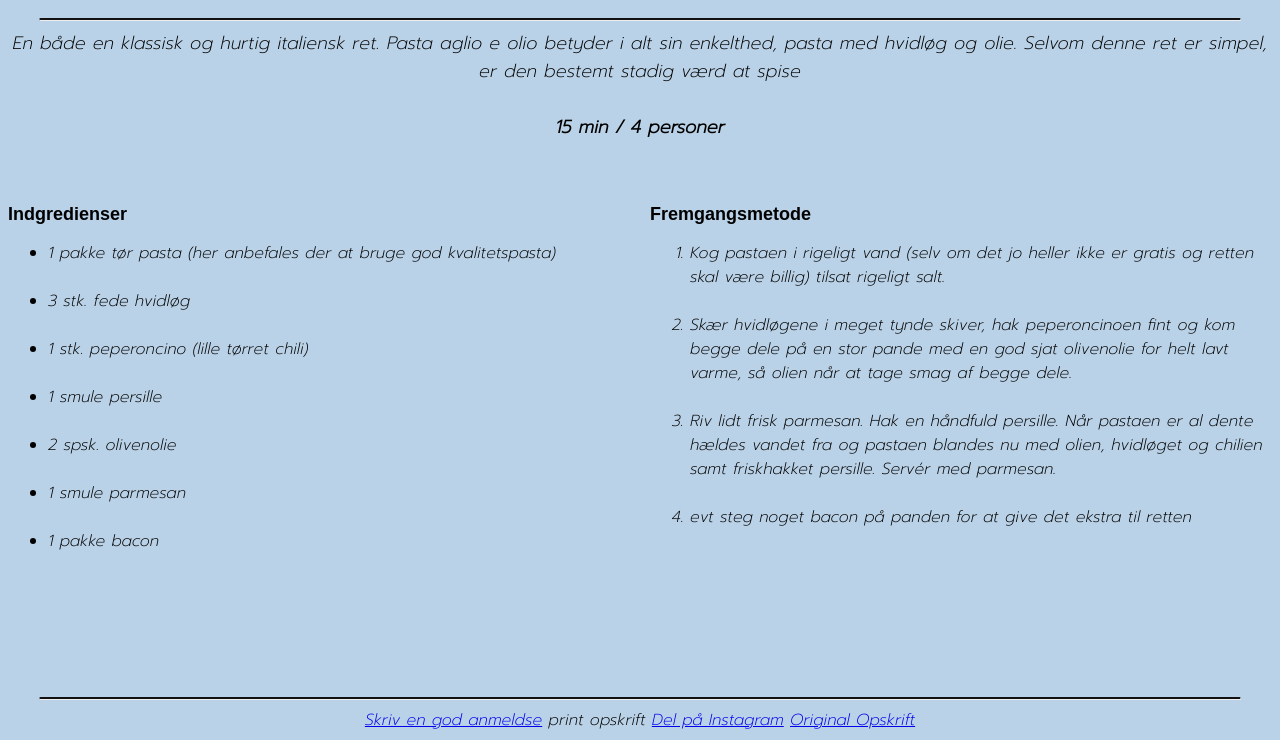
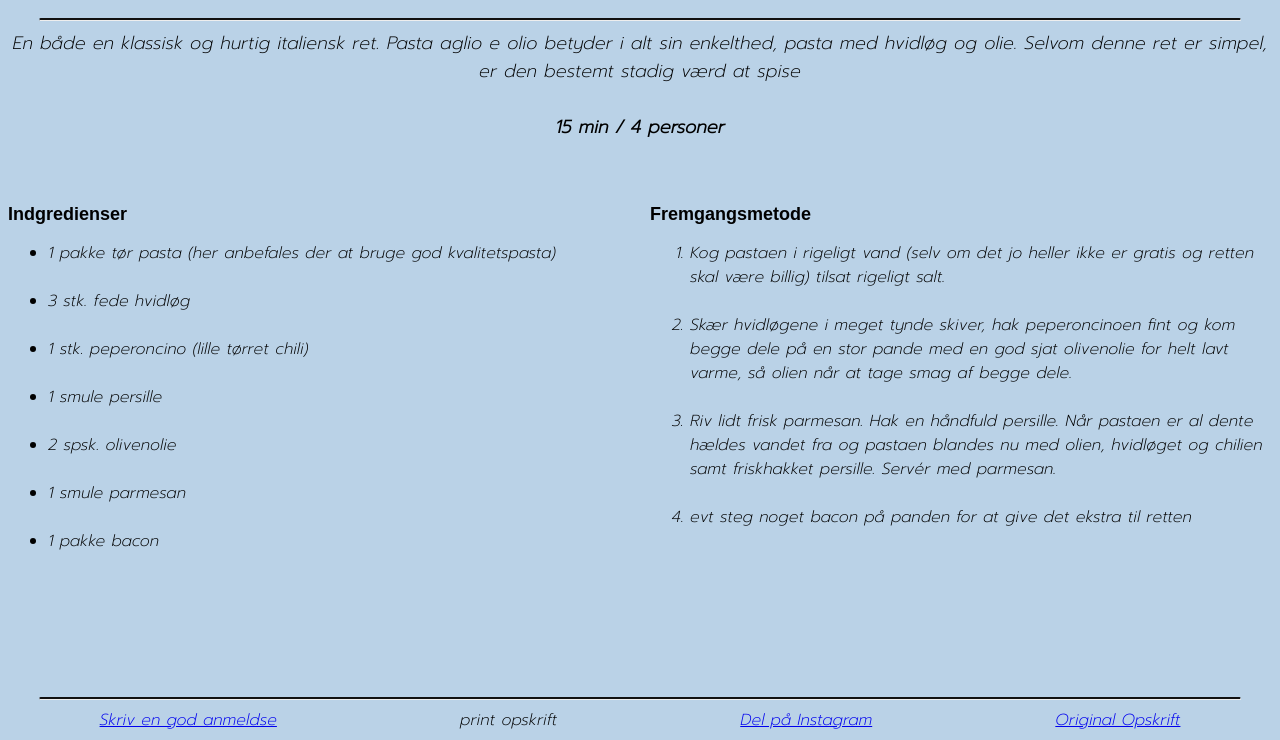
Before and after one commit to Mart0808DK/Martins-Opskrift, a plain HTML site: page index.html in a window 1280 px wide. Shown: the part 539-1279 px from the top of the page. Drawn offline with Linux system fonts and the light colour scheme; a web font is replaced by a local one.

Commit message:
css ændringer
ændringer i footeren

```diff
--- a/app.css
+++ b/app.css
@@ -31,7 +31,10 @@ hr {
   width: 95%;
 }
 
-#Foot {
+.fod {
+  display: grid;
+  grid-template-columns: auto auto auto auto;
+  grid-row: 1fr 1fr 1fr;
   text-align: center;
 }
 
--- a/index.html
+++ b/index.html
@@ -94,14 +94,14 @@
         </section>
         </section>
       </article>
-      <article id="Foot" class="footer">
+      <article>
         <br />
         <br />
         <br />
         <br />
         <br />
         <hr />
-        <footer>
+        <footer class="fod">
           <!-- Vil gerne lave knapper -->
           <a href="https://dk.trustpilot.com/" target="_blank">Skriv en god anmeldse</a>
           <a title="Print Screen" alt="Print Screen" onclick="window.print();"    target="_blank" style="cursor:pointer;">print opskrift</a>
```
